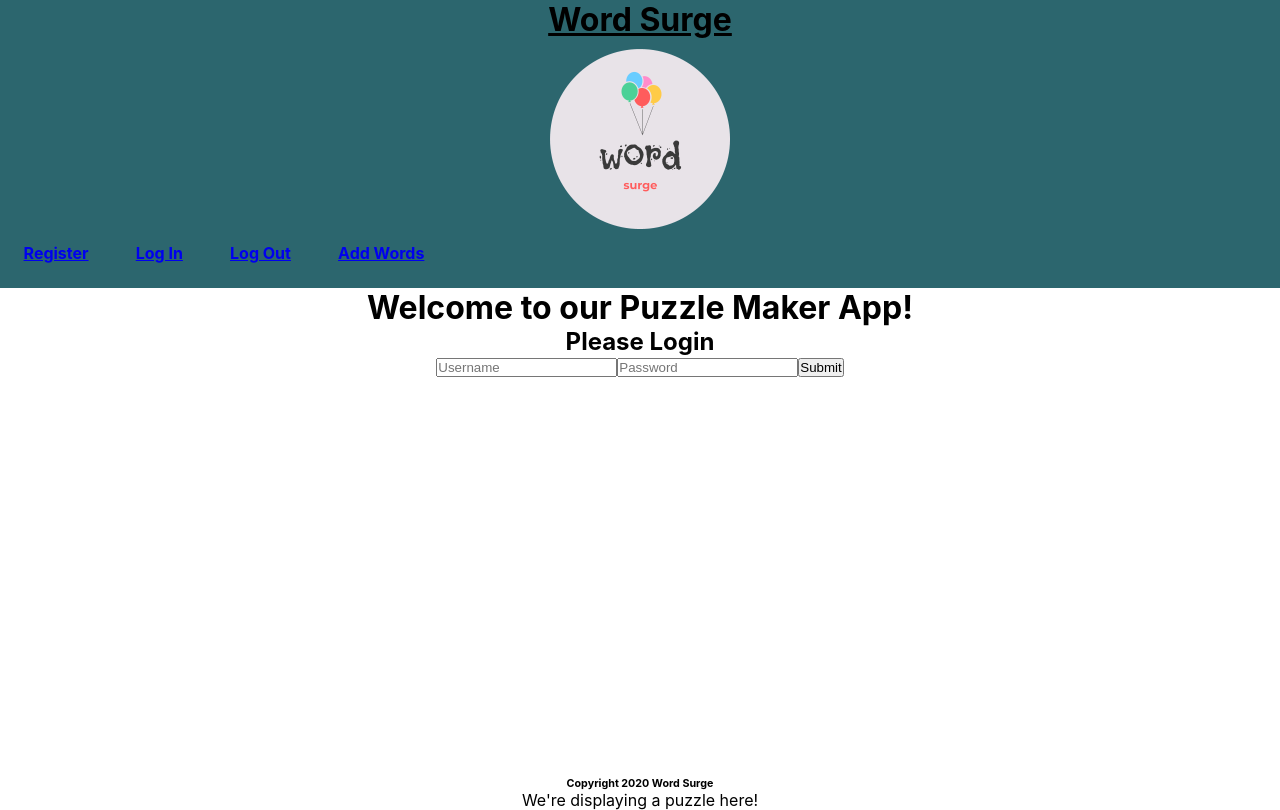
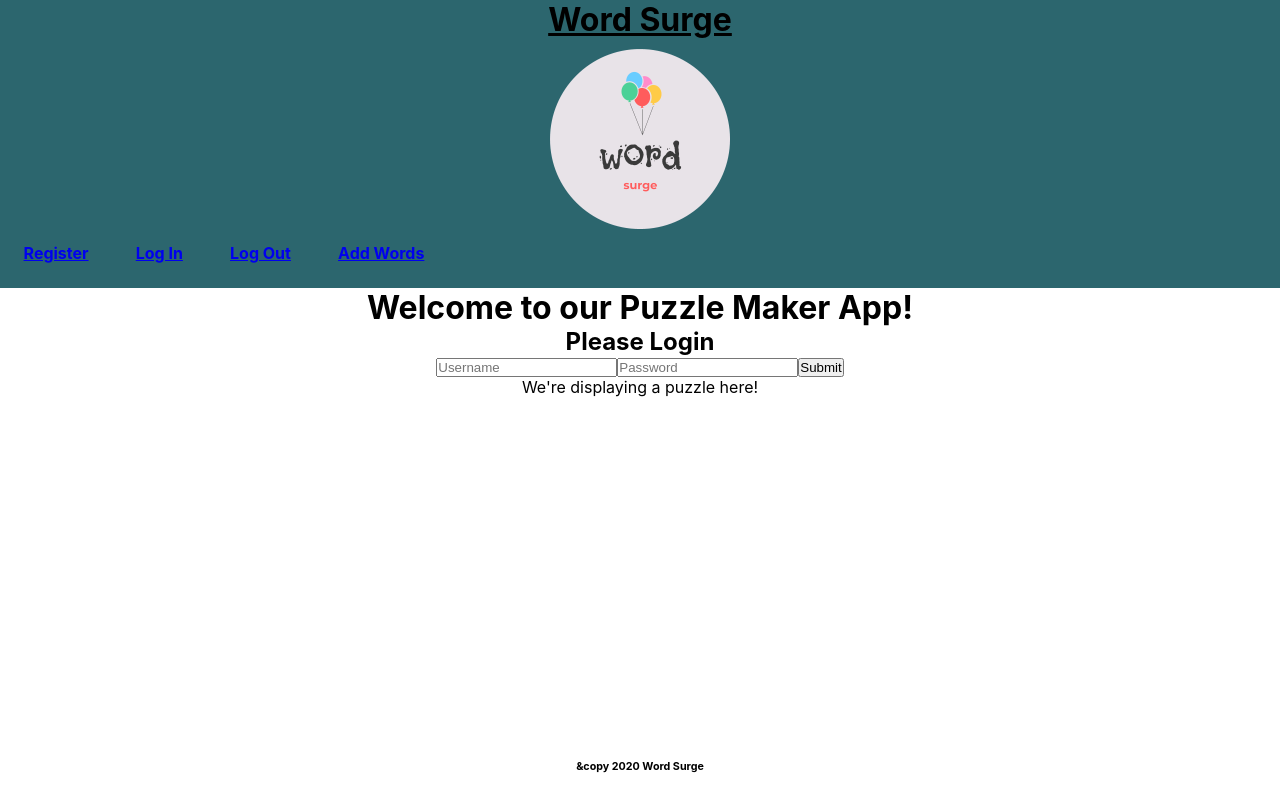
Before and after one commit to pt11-word-find/front-end, a React (Create React App) app: page / in a window 1280 px wide. Built offline with nearby package versions, Linux system fonts and the light colour scheme.

Commit message:
Changed Footer code to put it at the bottom of the page.

```diff
--- a/src/App.scss
+++ b/src/App.scss
@@ -42,3 +42,11 @@
     transform: rotate(360deg);
   }
 }
+
+.footer {
+  position: absolute;
+  width: 100%;
+  bottom: 0;
+  height: 2.5rem;
+  text-align: center;
+}
--- a/src/Components/Login.js
+++ b/src/Components/Login.js
@@ -1,10 +1,11 @@
-import React, {useState} from "./node_modules/react";
+import React, {useState} from "react";
 import axios from "axios";
 import styled from "styled-components";
 
 const Title = styled.h2`
   color: darkgray;
 `;
+
 /*
 Dark Green: #073c3f
 Green Blue color: #2c666e
@@ -32,6 +33,7 @@ const Login = (props)=>{
     })
   }
   return (
+    <div>
     <form onSubmit={handleSubmit}>
       <div className="Title">
         <h2>Please Login</h2>
@@ -52,6 +54,7 @@ const Login = (props)=>{
       />
 
       <button type="submit"> Submit </button>
+      {/* <br />
       <br />
       <br />
       <br />
@@ -71,13 +74,17 @@ const Login = (props)=>{
       <br />
       <br />
       <br />
-      <br />
-      <br />
-      <footer>
-        <h6>Copyright 2020 Word Surge</h6>
-      </footer>
+      <br /> */}
+
     </form>
-  );
+
+      <div>
+        <footer className="footer">
+          <h6>&copy 2020 Word Surge</h6>
+        </footer>
+      </div>
+    </div>
+  )
 }
 
 export default Login;
```
